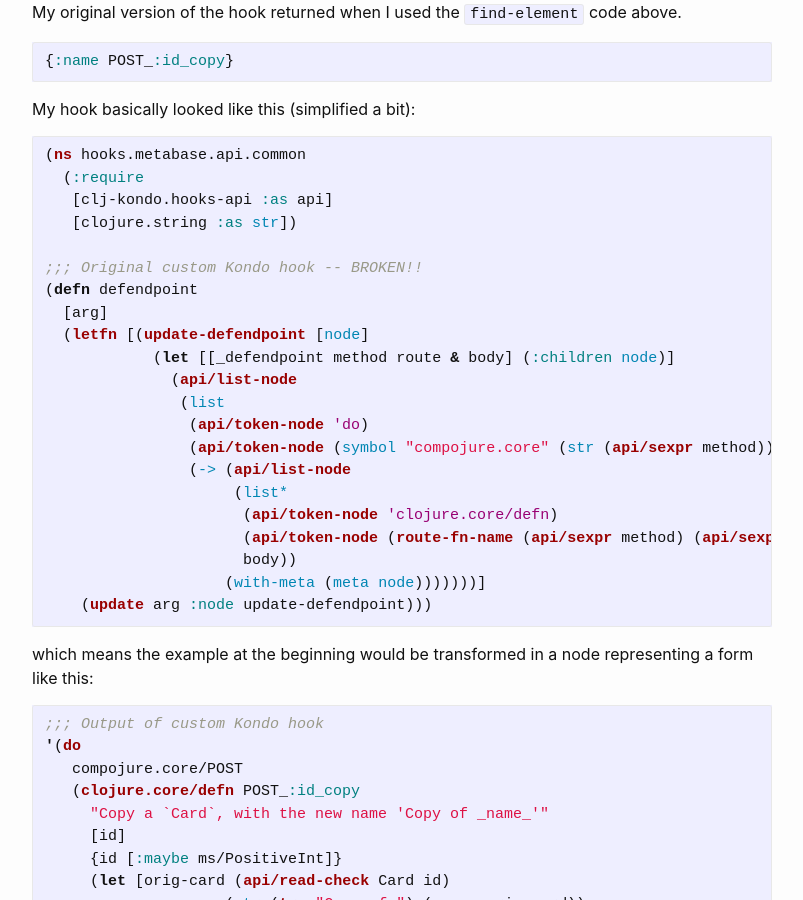
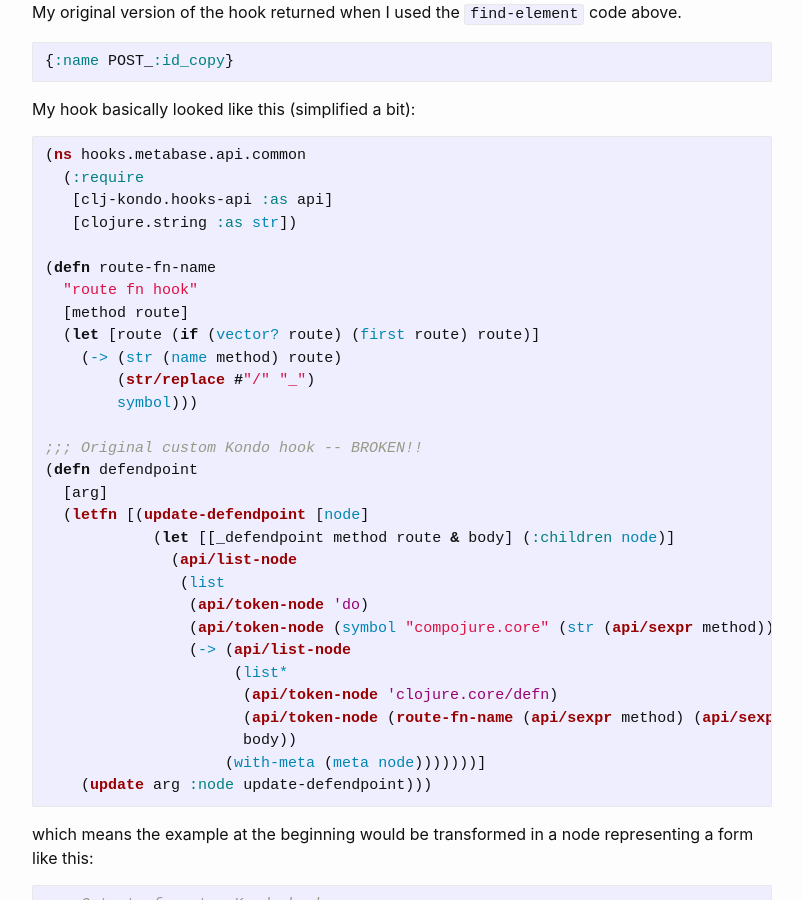
Before and after one commit to camsaul/camsaul.com, a Jekyll site: the page built from _posts/2024-09-04-debugging-clojure-lsp-jump-to-definition.markdown, in a window 1280 px wide and 900 px high, scrolled down 2504 px. Shown: the whole window, without its empty margins (238-1041 px from the left). Built offline with Jekyll 4.4.1, drawn with Linux system fonts in a browser that asks for light colours; a script that is not in the unit is left out.

Commit message:
Add missing route-fn-name fn

```diff
--- a/_posts/2024-09-04-debugging-clojure-lsp-jump-to-definition.markdown
+++ b/_posts/2024-09-04-debugging-clojure-lsp-jump-to-definition.markdown
@@ -124,6 +124,14 @@ My hook basically looked like this (simplified a bit):
   (:require
    [clj-kondo.hooks-api :as api]
    [clojure.string :as str])
+
+(defn route-fn-name
+  "route fn hook"
+  [method route]
+  (let [route (if (vector? route) (first route) route)]
+    (-> (str (name method) route)
+        (str/replace #"/" "_")
+        symbol)))
 
 ;;; Original custom Kondo hook -- BROKEN!!
 (defn defendpoint
```
